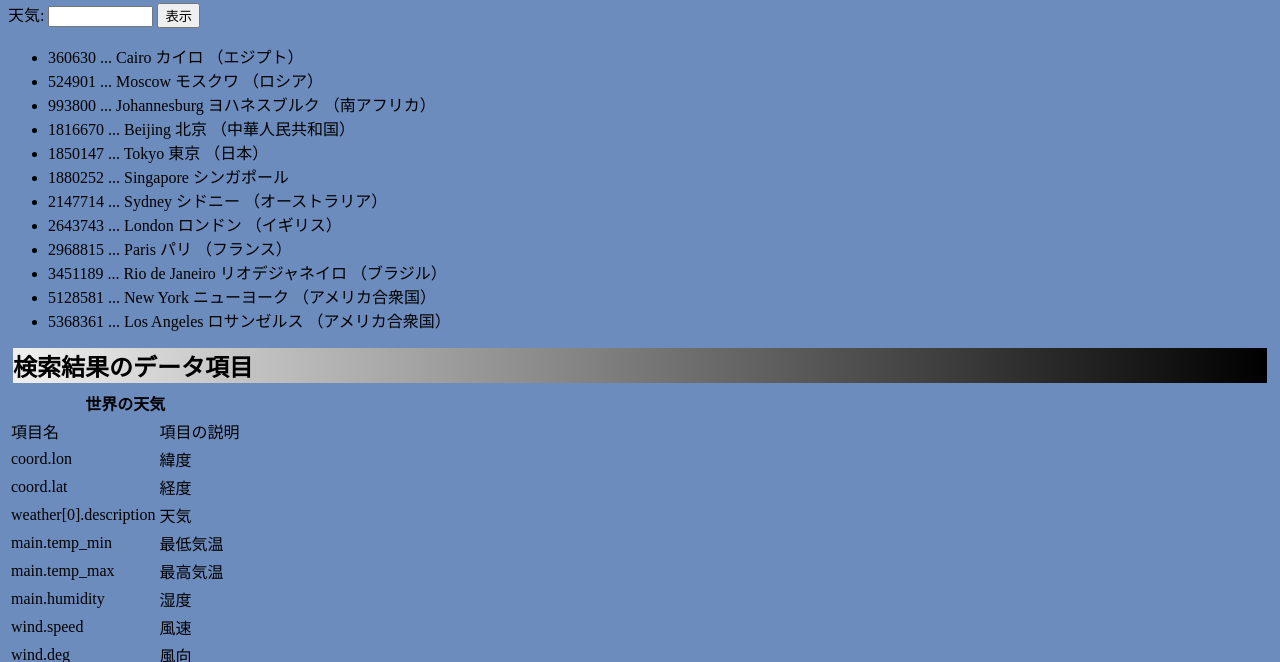
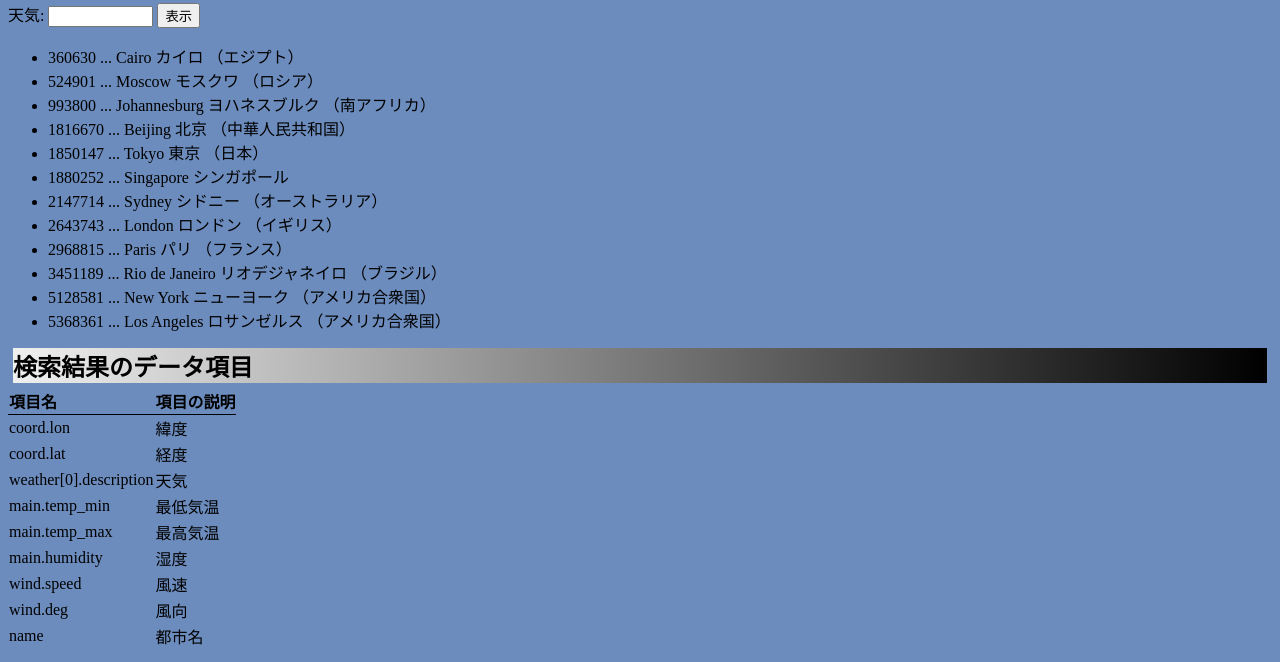
Before and after one commit to G285152022/medialabo, a plain HTML site: page project.html in a window 1280 px wide. Shown: the part 127-789 px from the top of the page. Drawn offline with Linux system fonts and the light colour scheme.

Commit message:
プロジェクト課題

```diff
--- a/project.css
+++ b/project.css
@@ -11,3 +11,12 @@ h2 {
 	background:linear-gradient(to right, #f0f0f0, #000);
 	margin: 5px;
 }
+
+table {
+	border-collapse: collapse;
+}
+
+table > thead > tr > th {
+	text-align: left;
+	border-bottom: 1px solid;
+}
--- a/project.html
+++ b/project.html
@@ -30,14 +30,11 @@
     <table>
       <thead>
         <tr>
-          <th colspan="2">世界の天気</th>
+          <th>項目名</th>
+          <th>項目の説明</th>
         </tr>
       </thead>
       <tbody>
-        <tr>
-          <td>項目名</td>
-          <td>項目の説明</td>
-        </tr>
   		  <tr>
   			  <td>coord.lon</td>
   			  <td>緯度</td>
```
